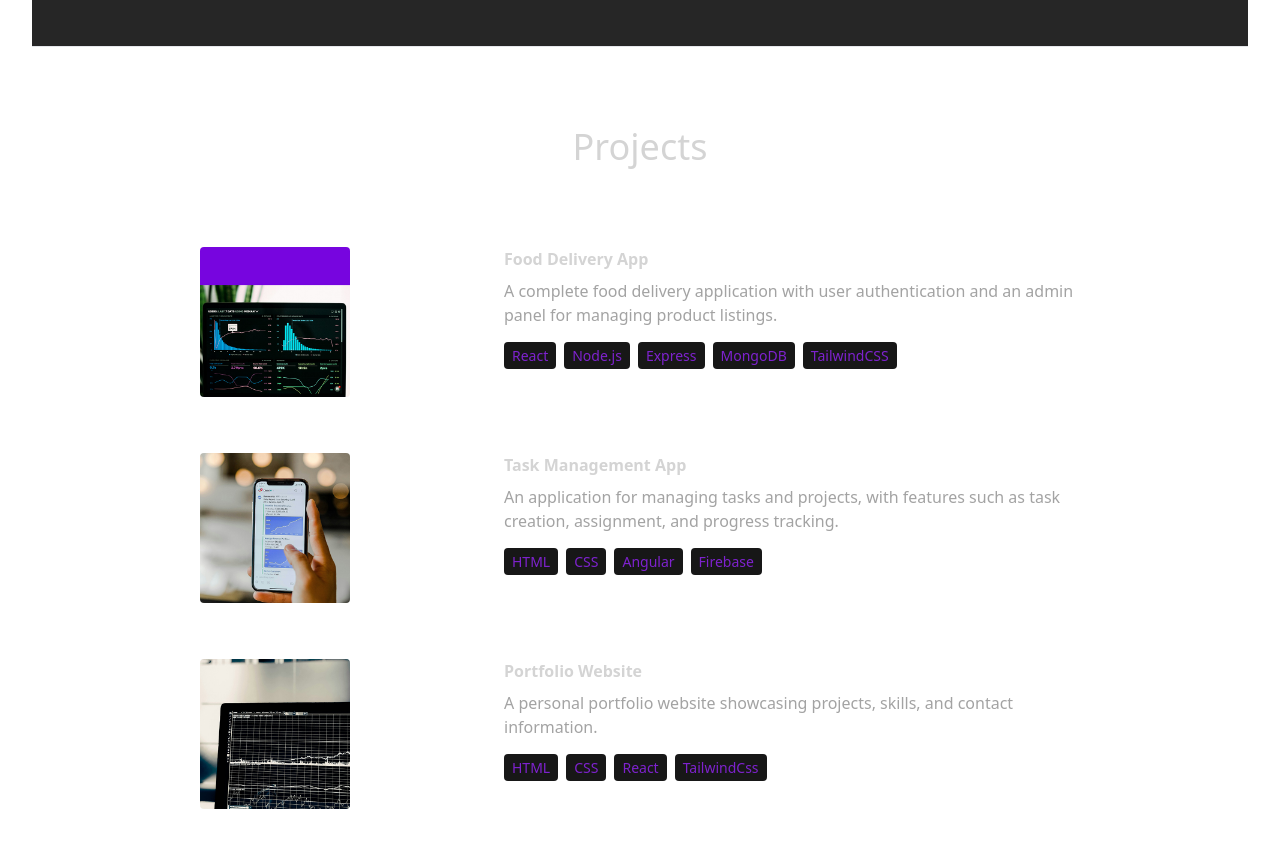
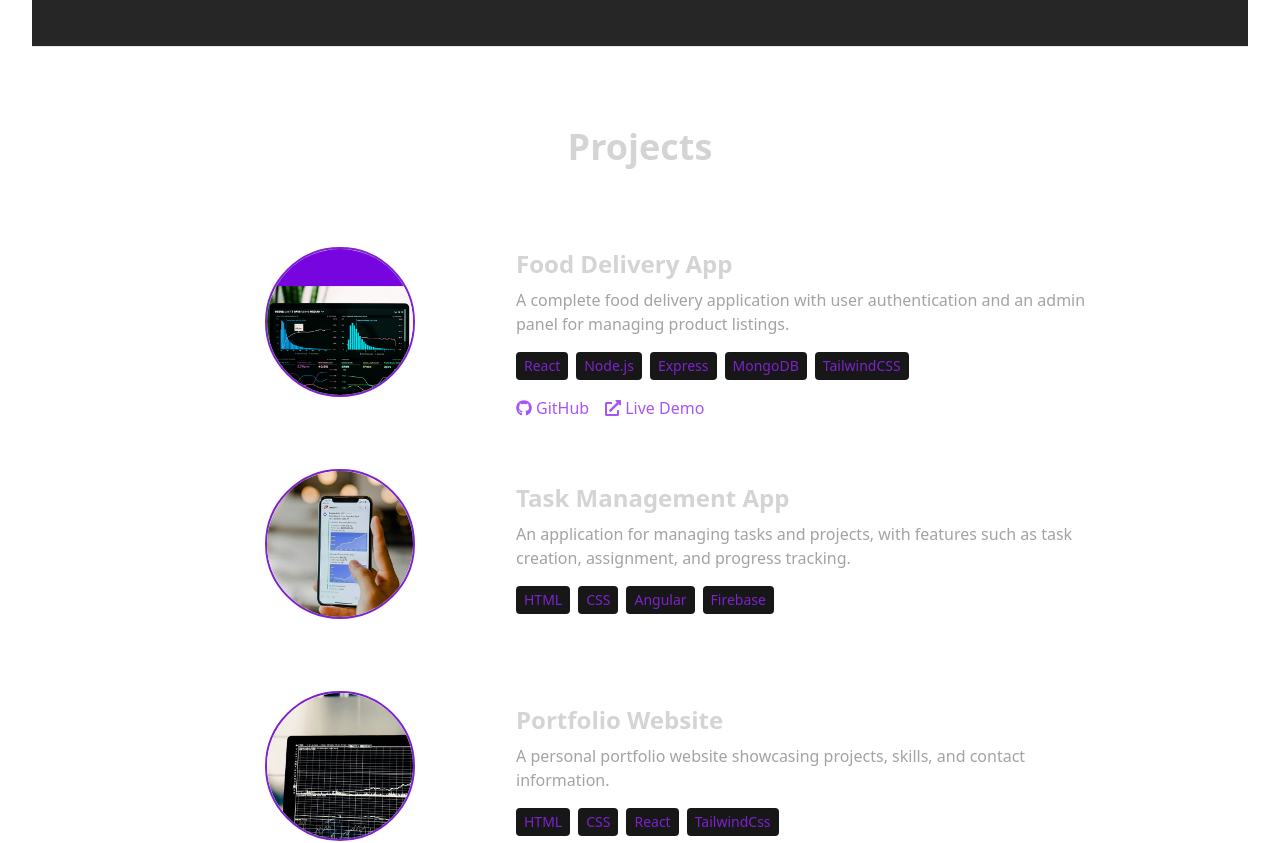
Before and after one commit to CraziestAnimeLover/Portpolio-React-, a React (Vite) app: page / in a window 1280 px wide. Shown: the part 2220-3063 px from the top of the page. Built offline with nearby package versions, Linux system fonts and the light colour scheme.

Commit message:
update the links

```diff
--- a/src/components/Projectmine/Project.jsx
+++ b/src/components/Projectmine/Project.jsx
@@ -1,27 +1,75 @@
-import React from 'react'
-import {PROJECTS} from '../../constants'
+import React from 'react';
+import { PROJECTS } from '../../constants';
+import { FaGithub, FaExternalLinkAlt } from 'react-icons/fa'; // For icons
+
 const Project = () => {
   return (
-    <div className='border-b border-neutral-800 pb-4'>
-        <h1 className='my-20 text-center text-4xl '>Projects</h1>
-<div>
-    {PROJECTS.map((project,index) =>(
-        <div key={index} className='flex flex-wrap  mb-8 lg:justify-center'>
-            <div className='w-full lg:w-1/4'>
-                <img src={project.image} width={150} height={150} alt={project.title} className='  mb-6 rounded' />
+    <div className="border-b border-neutral-800 pb-8">
+      <h1 className="my-20 text-center text-4xl font-bold">Projects</h1>
+
+      <div className="flex flex-col gap-12">
+        {PROJECTS.map((project, index) => (
+          <div
+            key={index}
+            className="flex flex-wrap items-center gap-6 lg:justify-center"
+          >
+            {/* Project Image */}
+            <div className="w-full lg:w-1/4 flex justify-center">
+              <img
+                src={project.image}
+                width={150}
+                height={150}
+                alt={project.title}
+                className="mb-6 rounded-full border-2 border-purple-700"
+              />
             </div>
-            <div className='w-full max-w-xl lg:w-3/4'>
-                <h6 className='mb-2 font-semibold'>{project.title}</h6>
-                <p className='mb-4 text-neutral-400'>{project.description}</p>
-                {project.technologies.map((tech, index) => (
-                    <span key={index} className='mr-2 rounded bg-neutral-900 px-2 py-1 text-sm font-medium text-purple-700'>{tech}</span>
+
+            {/* Project Info */}
+            <div className="w-full max-w-xl lg:w-3/4">
+              <h3 className="mb-2 text-2xl font-semibold">{project.title}</h3>
+              <p className="mb-4 text-neutral-400">{project.description}</p>
+
+              {/* Technologies */}
+              <div className="mb-4 flex flex-wrap gap-2">
+                {project.technologies.map((tech, idx) => (
+                  <span
+                    key={idx}
+                    className="rounded bg-neutral-900 px-2 py-1 text-sm font-medium text-purple-700"
+                  >
+                    {tech}
+                  </span>
                 ))}
+              </div>
+
+              {/* Links */}
+              <div className="flex gap-4">
+                {project.github && (
+                  <a
+                    href={project.github}
+                    target="_blank"
+                    rel="noopener noreferrer"
+                    className="flex items-center gap-1 text-purple-500 hover:underline"
+                  >
+                    <FaGithub /> GitHub
+                  </a>
+                )}
+                {project.liveDemo && (
+                  <a
+                    href={project.liveDemo}
+                    target="_blank"
+                    rel="noopener noreferrer"
+                    className="flex items-center gap-1 text-purple-500 hover:underline"
+                  >
+                    <FaExternalLinkAlt /> Live Demo
+                  </a>
+                )}
+              </div>
             </div>
-        </div>
-    ))}
-</div>
+          </div>
+        ))}
+      </div>
     </div>
-  )
-}
+  );
+};
 
-export default Project
+export default Project;
```
